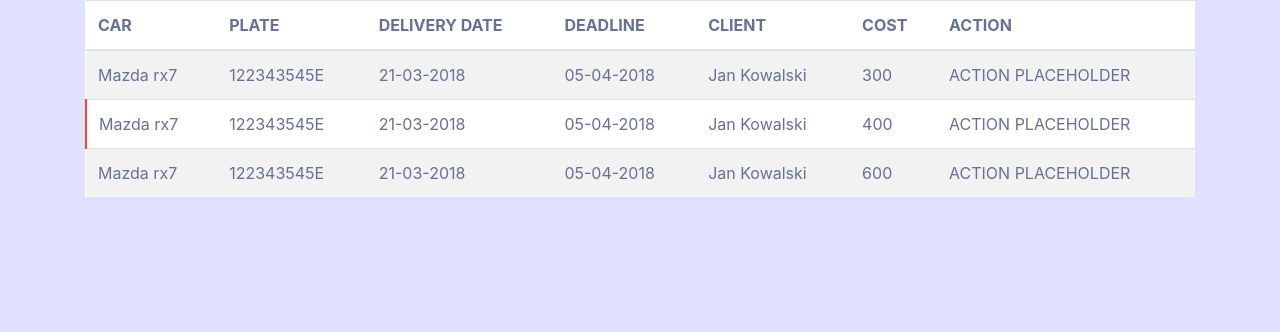
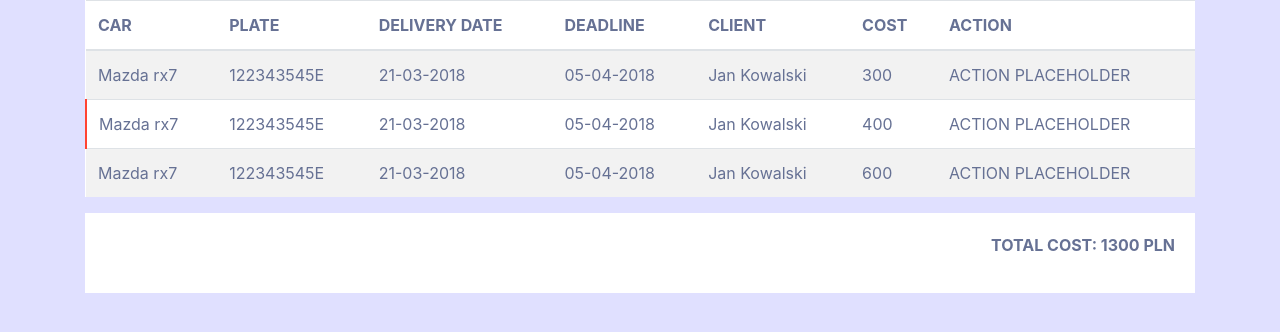
Before and after one commit to bascommaster/CarServiceA7, an Angular app: page / in a window 1280 px wide. Shown: the top 332 px of the page. Built offline with nearby package versions, Linux system fonts and the light colour scheme.

Commit message:
add totalcost component and @Input decorator

```diff
--- a/src/app/cars/cars-list/cars-list.component.html
+++ b/src/app/cars/cars-list/cars-list.component.html
@@ -32,4 +32,7 @@
       </ng-template>
     </div>
   </div>
+
+  <app-total-cost [totalCost]="totalCost"></app-total-cost>
+
 </div>
--- a/src/app/cars/cars-list/cars-list.component.less
+++ b/src/app/cars/cars-list/cars-list.component.less
@@ -1,6 +1,7 @@
 @import '../../../assets/styles/tables.less';
 
 
+.total-cost,
 .no-cars-info{
     text-align: center;
     font-size: 16px;
--- a/src/app/cars/cars-list/cars-list.component.ts
+++ b/src/app/cars/cars-list/cars-list.component.ts
@@ -1,12 +1,15 @@
-import { Component, OnInit } from '@angular/core';
+import { Component, OnInit, ViewEncapsulation } from '@angular/core';
 import { Car } from '../models/car';
 
 @Component({
   selector: 'app-cars-list',
   templateUrl: './cars-list.component.html',
-  styleUrls: ['./cars-list.component.less']
+  styleUrls: ['./cars-list.component.less'],
+  encapsulation: ViewEncapsulation.None // pozwala zobaczyć style lokalne z innych komponentów
 })
 export class CarsListComponent implements OnInit {
+
+totalCost: number;
 
 cars: Car[] = [
   {
@@ -48,11 +51,17 @@ cars: Car[] = [
     cost: 600,
     isFullyDamaged: false
   }
-]
+];
 
   constructor() { }
 
   ngOnInit() {
+    this.countTotalCost();
+  }
+
+  countTotalCost(): void{
+    this.totalCost = this.cars.map(car => car.cost)
+                    .reduce((prerv, next) => prerv + next);
   }
 
 }
--- a/src/app/cars/cars.module.ts
+++ b/src/app/cars/cars.module.ts
@@ -1,9 +1,10 @@
 import { NgModule } from '@angular/core';
 import { CommonModule } from '@angular/common';
 import { CarsListComponent } from './cars-list/cars-list.component';
+import { TotalCostComponent } from './total-cost/total-cost.component';
 
 @NgModule({
-  declarations: [CarsListComponent],
+  declarations: [CarsListComponent, TotalCostComponent],
   imports: [
     CommonModule
   ],
--- /dev/null
+++ b/src/app/cars/total-cost/total-cost.component.html
@@ -0,0 +1,8 @@
+
+  <div class="row">
+    <div class="col-12">
+      <div class="total-cost">
+        <p class="text-right">TOTAL COST: {{totalCost}} PLN</p>
+      </div>
+    </div>
+  </div>
```
Also changed, not shown: src/app/cars/total-cost/total-cost.component.ts (added, +13 -0 lines), src/app/cars/total-cost/total-cost.component.less (added), 1 other file (tests, documents, lock files or other folders).
